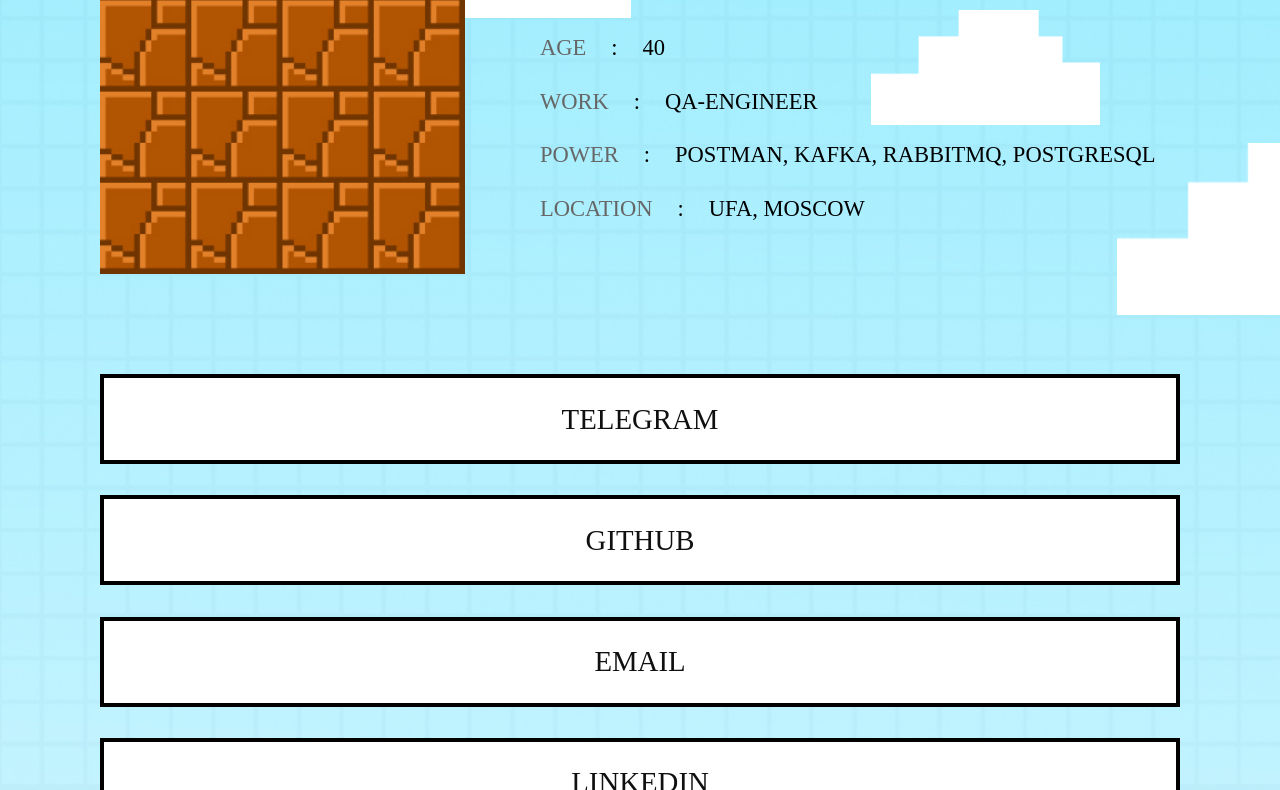
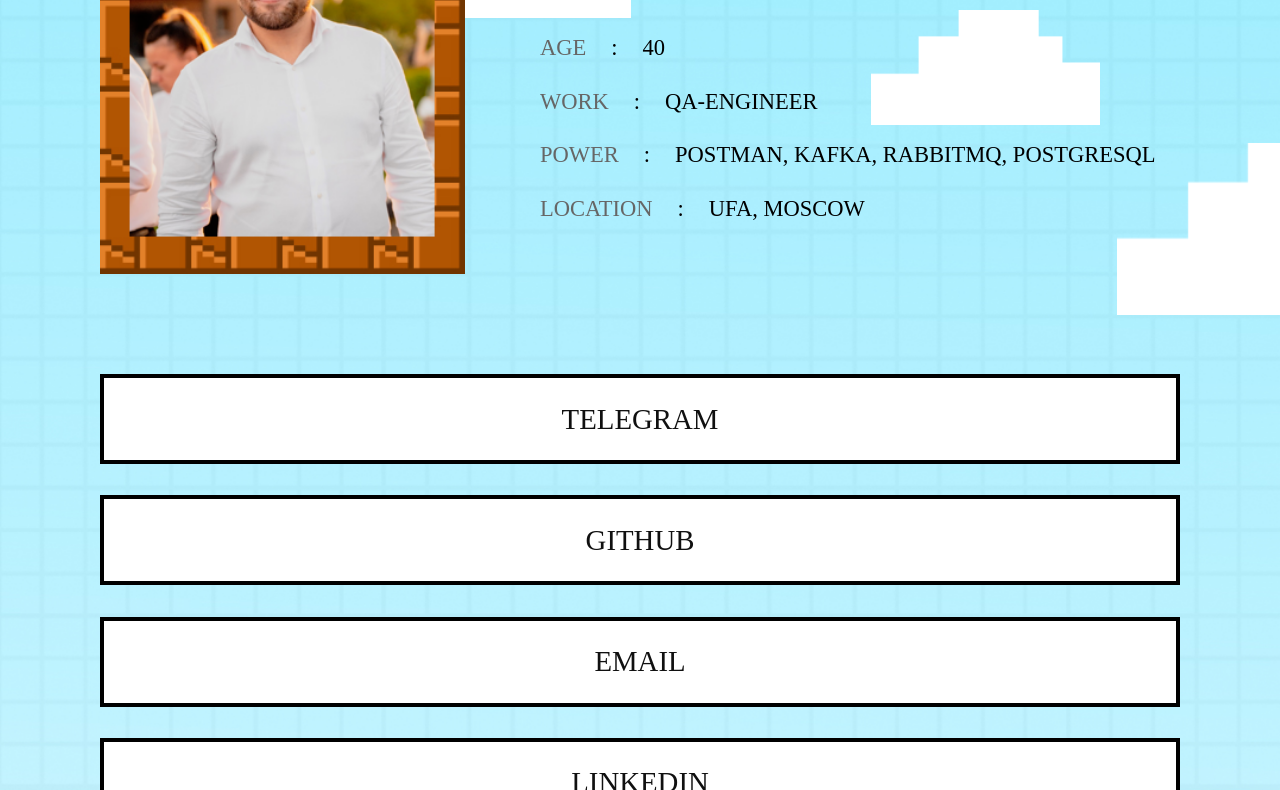
Before and after one commit to Azyk/Azyk.github.io, a plain HTML site: page index.html in a window 1280 px wide. Shown: the part 282-1072 px from the top of the page. Drawn offline with Linux system fonts and the light colour scheme; files whose address does not match are found by name.

Commit message:
add direct8

```diff
--- a/index.html
+++ b/index.html
@@ -49,7 +49,7 @@
                   </div>
                   <div class="foto__foto">
                      <!-- Фото -->
-                     <img src="./image/image_1.jpeg" alt="Фото">
+                     <img src="./image/image.png" alt="Фото">
                   </div>
                </div>
                <div class="text">
```
